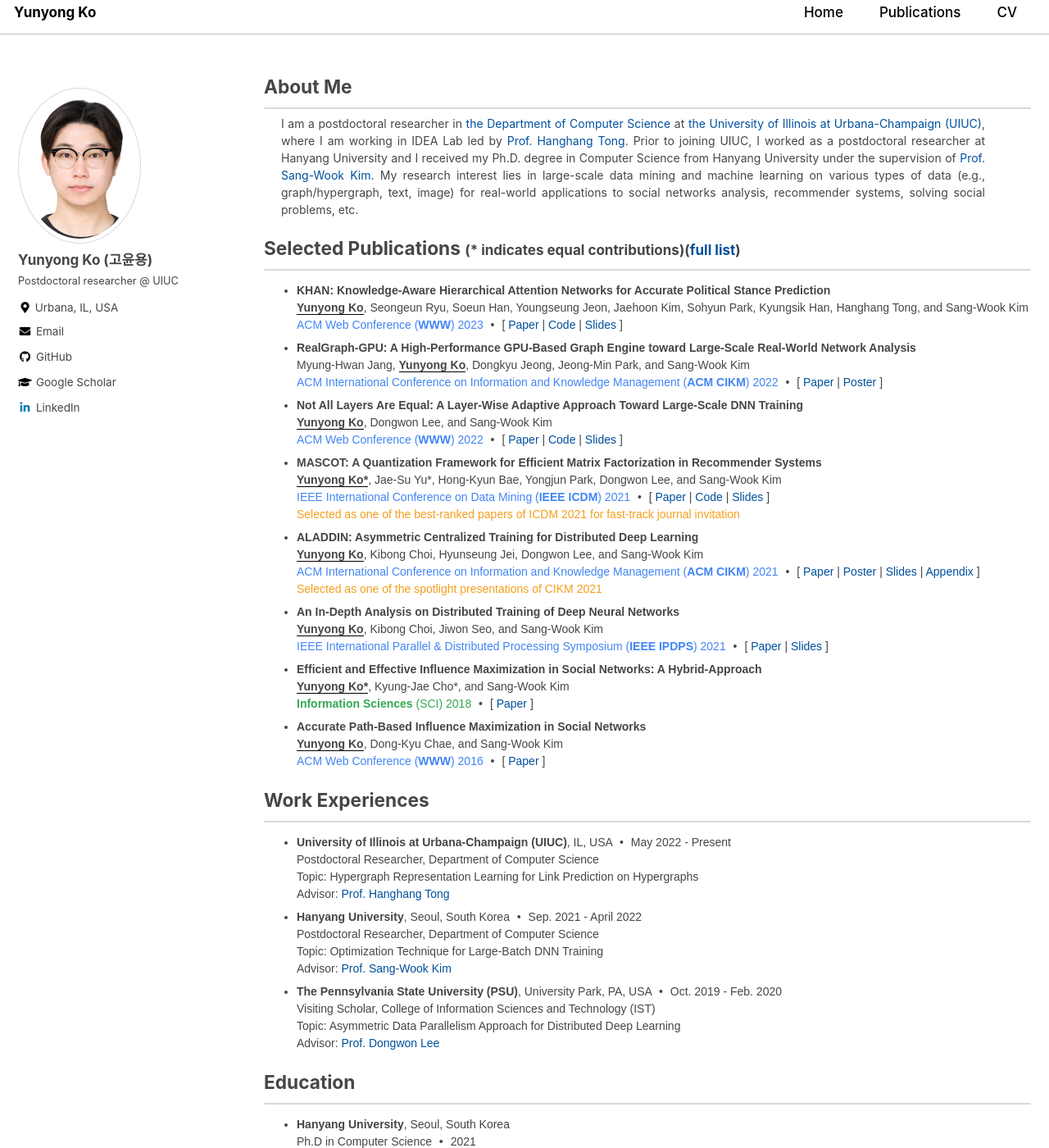
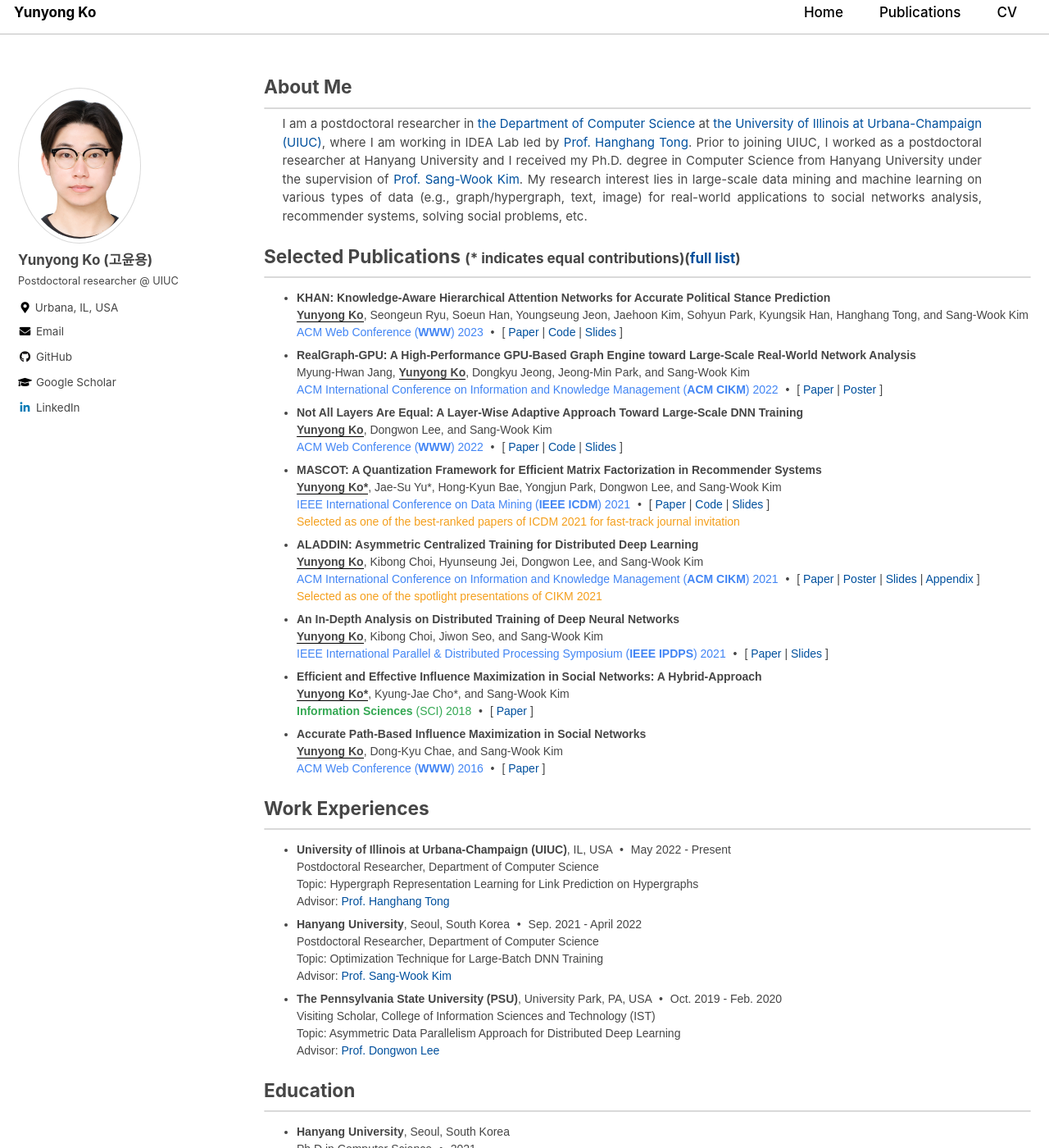
Before and after one commit to yy-ko/yy-ko.github.io, a Jekyll site: the page built from index.html, in a window 1280 px wide and 1400 px high. Shown: the whole window at 82% size. Built offline with Jekyll 4.4.1, drawn with Linux system fonts in a browser that asks for light colours; cached includes are drawn as plain includes; the list of posts is cut into pages by our own code.

Commit message:
font update

```diff
--- a/assets/css/main.scss
+++ b/assets/css/main.scss
@@ -45,7 +45,7 @@ search: false
     width: 7%;
     font-weight: 700;
     padding-top: 2px;
-    font-size: 14px;
+    font-size: 15px;
 }
 .right {
     width: 93%;
@@ -55,7 +55,7 @@ search: false
 p.title{
     font-weight: 900;
     color: (67, 124, 227, 0.96);
-    font-size: 14px;
+    font-size: 15px;
 }
 .venue{
     // color: #34A853;
@@ -141,7 +141,7 @@ body {
     margin-bottom: 0;
 }
 .section > p{
-    font-size: 14px;
+    font-size: 15px;
     text-align: justify;
     margin-top: 0em;
     margin-bottom: 0em;
```
